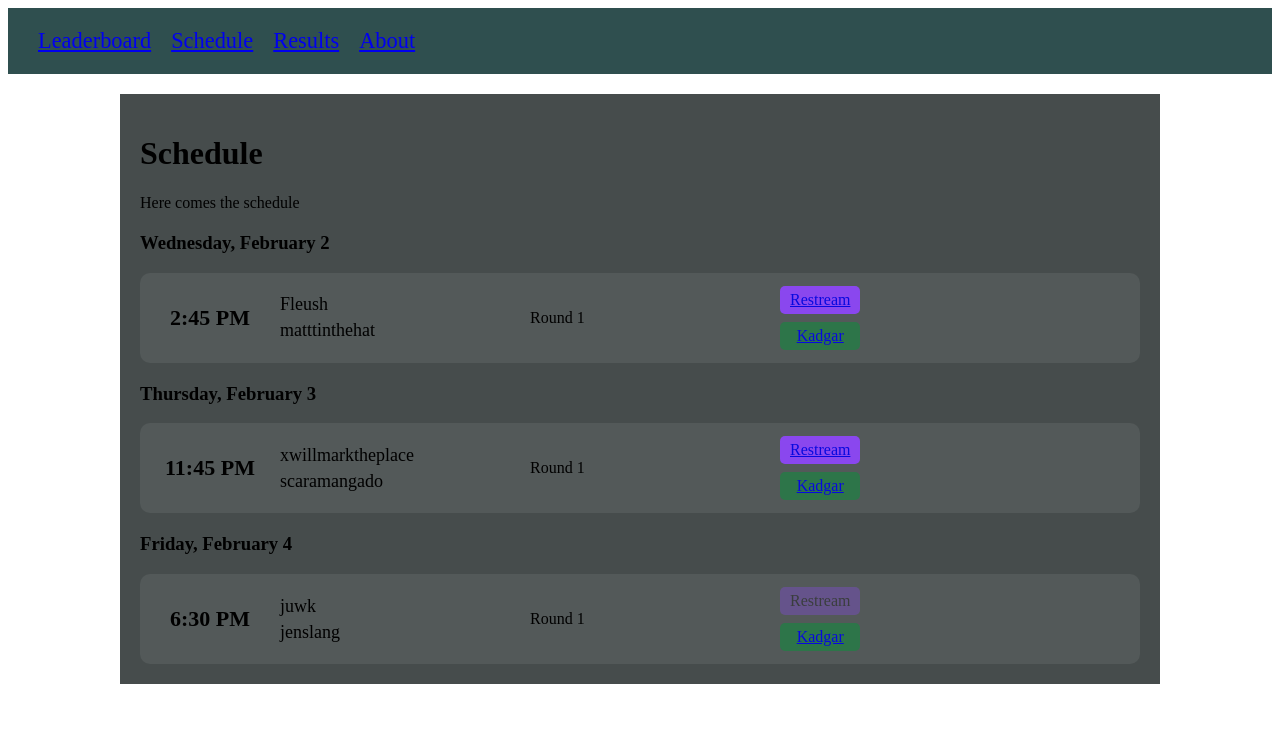
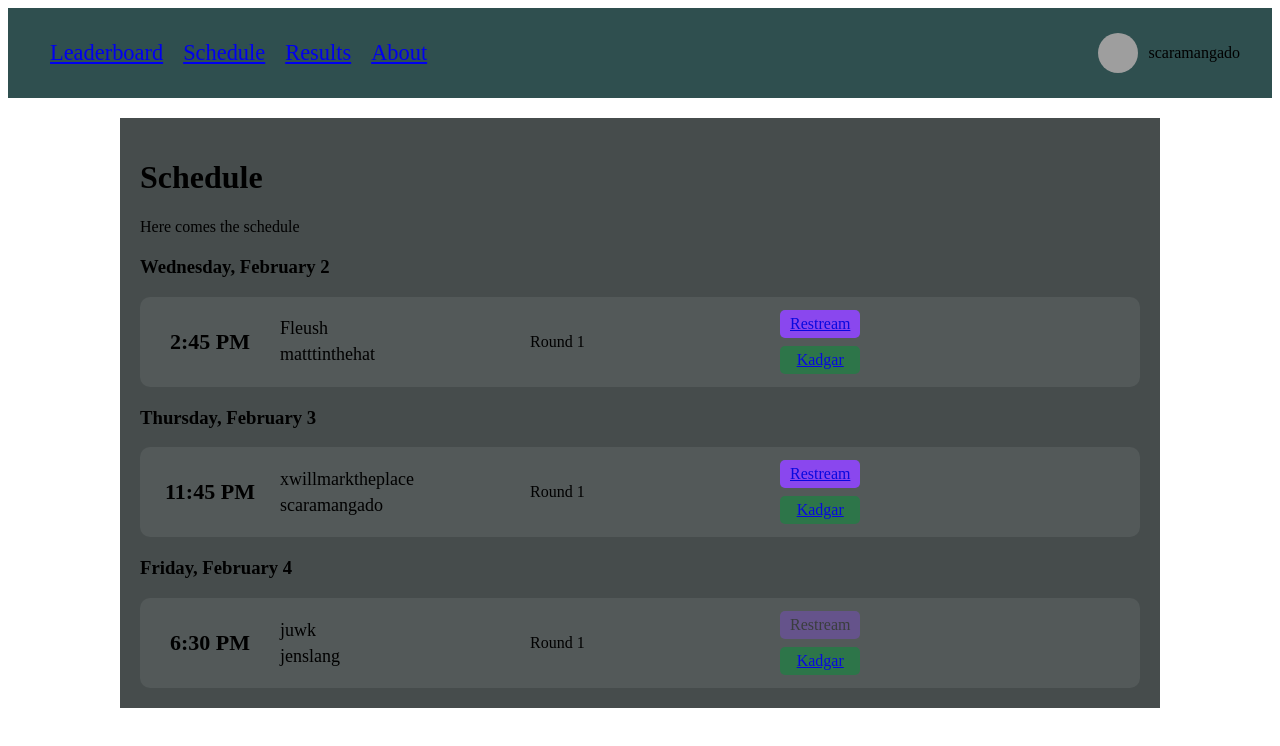
Before and after one commit to xwmtp/bingo-tournament-website, a React (Create React App) app: page /#/schedule in a window 1280 px wide. Shown: the top 746 px of the page. Built offline with nearby package versions, Linux system fonts and the light colour scheme; grey boxes are pictures that could not be loaded; the HTML template or start-up script is replaced by a standard one.

Commit message:
Add logged in user mockup

```diff
--- a/src/App.tsx
+++ b/src/App.tsx
@@ -1,6 +1,6 @@
 import React from "react";
 import { HashRouter, Route, Routes } from "react-router-dom";
-import { Header } from "./components/Header";
+import { Header } from "./components/header/Header";
 import { SchedulePage } from "./pages/SchedulePage";
 import { Page } from "./components/Page";
 
--- a/src/components/Header.tsx
+++ /dev/null
@@ -1,16 +0,0 @@
-import { Nav } from "./Nav";
-import styled from "styled-components";
-import { Colors } from "../GlobalStyle";
-
-export function Header() {
-  return (
-    <StyledHeader>
-      <Nav />
-    </StyledHeader>
-  );
-}
-
-const StyledHeader = styled.div`
-  background-color: ${Colors.mossGreen};
-  padding: 20px;
-`;
--- /dev/null
+++ b/src/components/header/Header.tsx
@@ -0,0 +1,32 @@
+import { Nav } from "./Nav";
+import styled from "styled-components";
+import { Colors } from "../../GlobalStyle";
+import { RaceTimeUser } from "./RaceTimeUser";
+
+export function Header() {
+  return (
+    <StyledHeader>
+      <HeaderContent>
+        <Nav />
+        <RaceTimeUser />
+      </HeaderContent>
+    </StyledHeader>
+  );
+}
+
+const StyledHeader = styled.div`
+  display: flex;
+  flex-direction: row;
+  justify-content: center;
+  align-items: center;
+  background-color: ${Colors.mossGreen};
+  padding: 20px;
+`;
+
+const HeaderContent = styled.div`
+  width: 1200px;
+  display: flex;
+  flex-direction: row;
+  justify-content: space-between;
+  align-items: center;
+`;
--- a/src/components/Nav.tsx
+++ b/src/components/header/Nav.tsx
@@ -1,7 +1,7 @@
 import styled from "styled-components";
 import { NavLink } from "react-router-dom";
 
-export function Nav() {
+export const Nav: React.FC = () => {
   return (
     <Navigation>
       <Link to="/leaderboard">Leaderboard</Link>
@@ -10,7 +10,7 @@ export function Nav() {
       <Link to="/about">About</Link>
     </Navigation>
   );
-}
+};
 
 const Navigation = styled.nav`
   flex-direction: row;
--- /dev/null
+++ b/src/components/header/RaceTimeUser.tsx
@@ -0,0 +1,30 @@
+import styled from "styled-components";
+
+const user = {
+  name: "scaramangado",
+  discriminator: 9143,
+  avatar: "https://racetime.gg/media/feynman_small.jpeg",
+};
+
+export const RaceTimeUser: React.FC = () => {
+  return (
+    <UserDiv>
+      <UserAvatar src={user.avatar}></UserAvatar>
+      <p>{user.name}</p>
+    </UserDiv>
+  );
+};
+
+const UserDiv = styled.div`
+  display: flex;
+  flex-direction: row;
+  align-items: center;
+`;
+
+const UserAvatar = styled.img`
+  --size: 40px;
+  width: var(--size);
+  height: var(--size);
+  border-radius: 50px;
+  margin-right: 10px;
+`;
```
